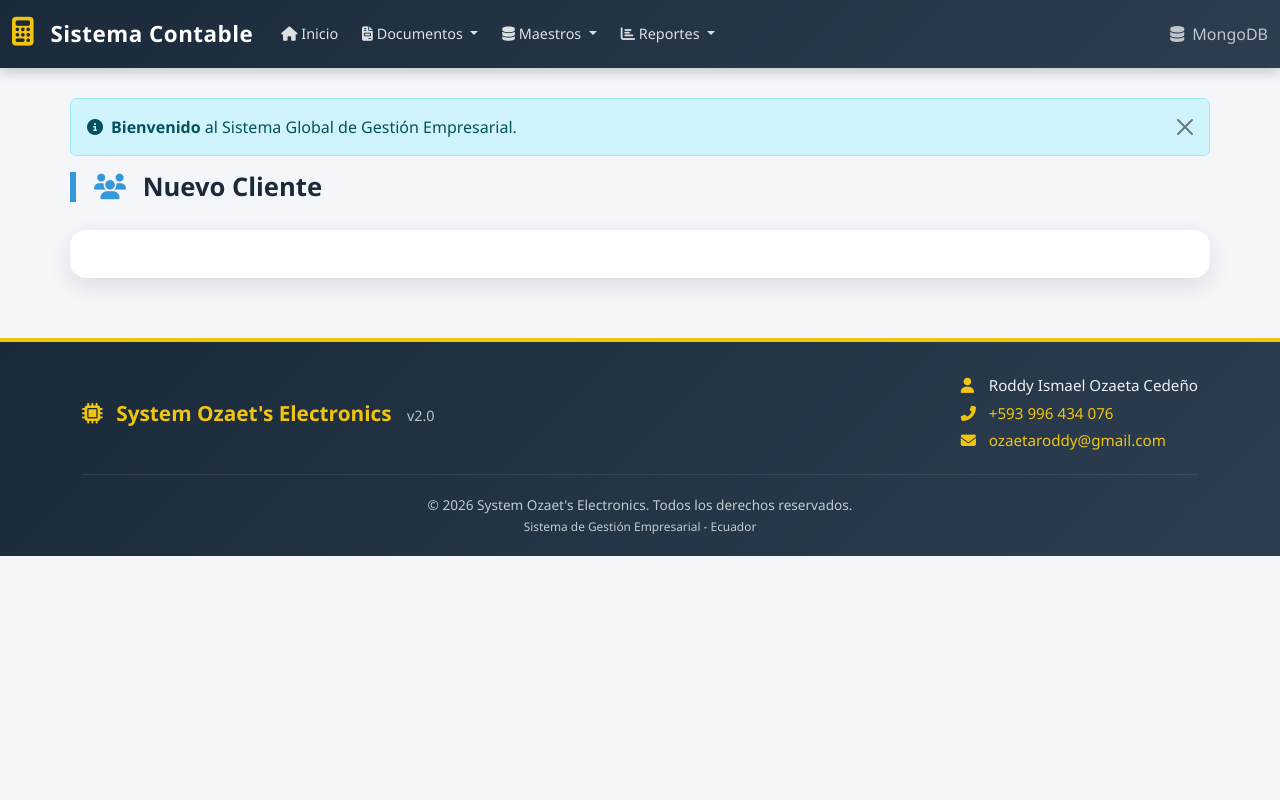
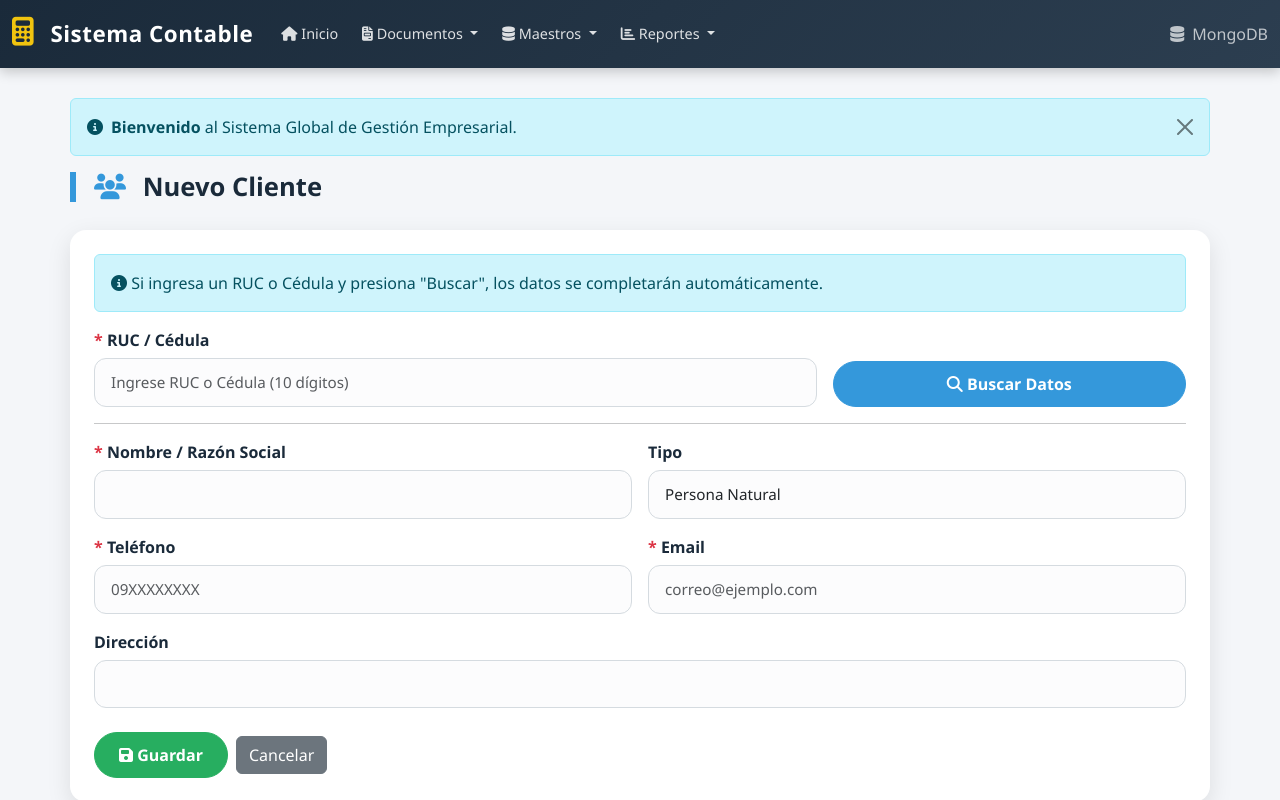
Before and after one commit to ozaetaroddy/Aplicativo_Cacao, a Vue app in the folder frontend/: page /clientes/nuevo in a window 1280 px wide. Shown: the top 800 px of the page. Built offline with nearby package versions, Linux system fonts and the light colour scheme; no server answers.

Commit message:
Corrección de ClienteForm: validaciones y logs para depurar registro

```diff
--- a/frontend/src/components/clientes/ClienteForm.vue
+++ b/frontend/src/components/clientes/ClienteForm.vue
@@ -7,8 +7,108 @@
     <div class="card card-cacao">
       <div class="card-body">
         <form @submit.prevent="guardar" novalidate>
-          <!-- ... (el resto del template es igual) ... -->
-          <!-- Asegúrate de que todos los campos tengan v-model con form.nombre, form.ruc, etc. -->
+          <!-- ===== BÚSQUEDA POR RUC/CÉDULA ===== -->
+          <div class="alert alert-info">
+            <i class="fas fa-info-circle"></i>
+            Si ingresa un RUC o Cédula y presiona "Buscar", los datos se completarán automáticamente.
+          </div>
+
+          <div class="row g-3">
+            <div class="col-md-8">
+              <label class="form-label"><span class="text-danger">*</span> RUC / Cédula</label>
+              <input
+                type="text"
+                class="form-control"
+                v-model="form.ruc"
+                placeholder="Ingrese RUC o Cédula (10 dígitos)"
+                @blur="validarRuc"
+                required
+              />
+              <div v-if="errores.ruc" class="text-danger small">{{ errores.ruc }}</div>
+            </div>
+            <div class="col-md-4 d-flex align-items-end">
+              <button
+                type="button"
+                class="btn btn-primary w-100"
+                @click="buscarPorIdentificacion"
+                :disabled="buscando"
+              >
+                <i class="fas fa-search" :class="{ 'fa-spin': buscando }"></i>
+                {{ buscando ? 'Buscando...' : 'Buscar Datos' }}
+              </button>
+            </div>
+          </div>
+
+          <hr />
+
+          <!-- ===== DATOS DEL CLIENTE ===== -->
+          <div class="row g-3">
+            <div class="col-md-6">
+              <label class="form-label"><span class="text-danger">*</span> Nombre / Razón Social</label>
+              <input
+                type="text"
+                class="form-control"
+                v-model="form.nombre"
+                @blur="validarNombre"
+                required
+              />
+              <div v-if="errores.nombre" class="text-danger small">{{ errores.nombre }}</div>
+            </div>
+            <div class="col-md-6">
+              <label class="form-label">Tipo</label>
+              <select class="form-select" v-model="form.tipo">
+                <option value="persona">Persona Natural</option>
+                <option value="empresa">Empresa</option>
+              </select>
+            </div>
+            <div class="col-md-6">
+              <label class="form-label"><span class="text-danger">*</span> Teléfono</label>
+              <input
+                type="text"
+                class="form-control"
+                v-model="form.telefono"
+                placeholder="09XXXXXXXX"
+                @blur="validarTelefono"
+                required
+              />
+              <div v-if="errores.telefono" class="text-danger small">{{ errores.telefono }}</div>
+            </div>
+            <div class="col-md-6">
+              <label class="form-label"><span class="text-danger">*</span> Email</label>
+              <input
+                type="email"
+                class="form-control"
+                v-model="form.email"
+                placeholder="correo@ejemplo.com"
+                @blur="validarEmail"
+                required
+              />
+              <div v-if="errores.email" class="text-danger small">{{ errores.email }}</div>
+            </div>
+            <div class="col-md-12">
+              <label class="form-label">Dirección</label>
+              <input
+                type="text"
+                class="form-control"
+                v-model="form.direccion"
+              />
+            </div>
+          </div>
+
+          <!-- ===== MOSTRAR ERRORES GENERALES ===== -->
+          <div v-if="errorGeneral" class="alert alert-danger mt-3">
+            <i class="fas fa-exclamation-circle"></i> {{ errorGeneral }}
+          </div>
+
+          <div class="mt-4">
+            <button type="submit" class="btn btn-success me-2" :disabled="cargando">
+              <i class="fas fa-save" :class="{ 'fa-spin': cargando }"></i>
+              {{ cargando ? 'Guardando...' : 'Guardar' }}
+            </button>
+            <router-link to="/clientes" class="btn btn-secondary">
+              Cancelar
+            </router-link>
+          </div>
         </form>
       </div>
     </div>
@@ -16,7 +116,7 @@
 </template>
 
 <script setup>
-import { ref, onMounted, computed } from 'vue'
+import { ref, onMounted } from 'vue'
 import { useRoute, useRouter } from 'vue-router'
 import { useMongoDB } from '../../composables/useMongoDB'
 
@@ -25,8 +125,10 @@ const router = useRouter()
 const { findById, insertOne, updateOne } = useMongoDB()
 const id = route.params.id
 const buscando = ref(false)
+const cargando = ref(false)
+const errorGeneral = ref('')
 
-// ===== FORMULARIO (estructura completa) =====
+// ===== FORMULARIO =====
 const form = ref({
   ruc: '',
   nombre: '',
@@ -36,7 +138,7 @@ const form = ref({
   direccion: ''
 })
 
-// ===== VALIDACIONES (igual que antes) =====
+// ===== VALIDACIONES =====
 const errores = ref({
   ruc: '',
   nombre: '',
@@ -46,9 +148,12 @@ const errores = ref({
 
 const validarRuc = () => {
   const ruc = form.value.ruc?.trim() || ''
-  if (!ruc) { errores.value.ruc = 'El RUC/Cédula es obligatorio'; return false }
+  if (!ruc) {
+    errores.value.ruc = 'El RUC/Cédula es obligatorio'
+    return false
+  }
   if (ruc.length !== 10 || !/^\d+$/.test(ruc)) {
-    errores.value.ruc = 'Debe tener 10 dígitos numéricos'
+    errores.value.ruc = 'El RUC/Cédula debe tener 10 dígitos numéricos'
     return false
   }
   errores.value.ruc = ''
@@ -57,9 +162,16 @@ const validarRuc = () => {
 
 const validarNombre = () => {
   const nombre = form.value.nombre?.trim() || ''
-  if (!nombre) { errores.value.nombre = 'El nombre es obligatorio'; return false }
+  if (!nombre) {
+    errores.value.nombre = 'El nombre es obligatorio'
+    return false
+  }
   if (!/^[A-Za-zÁÉÍÓÚÑáéíóúñ\s.]+$/.test(nombre)) {
-    errores.value.nombre = 'Solo letras, espacios y puntos'
+    errores.value.nombre = 'El nombre solo puede contener letras, espacios y puntos'
+    return false
+  }
+  if (nombre.length < 3) {
+    errores.value.nombre = 'El nombre debe tener al menos 3 caracteres'
     return false
   }
   errores.value.nombre = ''
@@ -68,9 +180,12 @@ const validarNombre = () => {
 
 const validarTelefono = () => {
   const telefono = form.value.telefono?.trim() || ''
-  if (!telefono) { errores.value.telefono = 'El teléfono es obligatorio'; return false }
+  if (!telefono) {
+    errores.value.telefono = 'El teléfono es obligatorio'
+    return false
+  }
   if (!/^09\d{8}$/.test(telefono)) {
-    errores.value.telefono = 'Debe comenzar con 09 y tener 10 dígitos'
+    errores.value.telefono = 'El teléfono debe comenzar con 09 y tener 10 dígitos'
     return false
   }
   errores.value.telefono = ''
@@ -79,7 +194,10 @@ const validarTelefono = () => {
 
 const validarEmail = () => {
   const email = form.value.email?.trim() || ''
-  if (!email) { errores.value.email = 'El email es obligatorio'; return false }
+  if (!email) {
+    errores.value.email = 'El email es obligatorio'
+    return false
+  }
   if (!/^[^\s@]+@[^\s@]+\.(com|es|ec|org|net|edu|info)$/i.test(email)) {
     errores.value.email = 'Email inválido. Debe terminar en .com, .es, .ec, etc.'
     return false
@@ -88,34 +206,38 @@ const validarEmail = () => {
   return true
 }
 
-const formularioValido = computed(() => {
-  return validarRuc() && validarNombre() && validarTelefono() && validarEmail()
-})
+const validarFormulario = () => {
+  const rucOk = validarRuc()
+  const nombreOk = validarNombre()
+  const telefonoOk = validarTelefono()
+  const emailOk = validarEmail()
+  return rucOk && nombreOk && telefonoOk && emailOk
+}
 
-// ===== CARGAR DATOS SI ES EDICIÓN (CORREGIDO) =====
+// ===== CARGAR DATOS SI ES EDICIÓN =====
 onMounted(async () => {
   if (id) {
     try {
       console.log('Cargando cliente con ID:', id)
       const data = await findById('clientes', id)
-      console.log('Datos recibidos:', data)
+      console.log('Datos cargados:', data)
       if (data) {
         form.value = data
       } else {
-        console.warn('No se encontraron datos para el ID:', id)
+        errorGeneral.value = 'No se encontró el cliente'
       }
     } catch (e) {
       console.error('Error al cargar cliente:', e)
-      alert('Error al cargar los datos del cliente')
+      errorGeneral.value = 'Error al cargar los datos: ' + e.message
     }
   }
 })
 
-// ===== BUSCAR POR RUC/CÉDULA =====
+// ===== BUSCAR POR RUC/CÉDULA (scraping) =====
 const buscarPorIdentificacion = async () => {
   if (!validarRuc()) return
-
   buscando.value = true
+  errorGeneral.value = ''
   try {
     const response = await fetch(`${import.meta.env.VITE_API_BASE_URL}/consultas/cedula/${form.value.ruc.trim()}`)
     if (!response.ok) {
@@ -138,35 +260,50 @@ const buscarPorIdentificacion = async () => {
 
 // ===== GUARDAR CLIENTE =====
 const guardar = async () => {
-  if (!formularioValido.value) {
+  console.log('Intentando guardar...')
+  errorGeneral.value = ''
+
+  // Validar todo
+  if (!validarFormulario()) {
+    // Forzar validación de todos los campos para mostrar errores
     validarRuc()
     validarNombre()
     validarTelefono()
     validarEmail()
-    alert('Corrija los errores antes de guardar')
+    errorGeneral.value = 'Por favor, corrija los errores marcados en rojo'
+    console.log('❌ Formulario inválido')
     return
   }
 
-  try {
-    // Crear una copia limpia de los datos sin campos extra
-    const datosGuardar = {
+  // Preparar datos
+  const datos = {
     ruc: form.value.ruc.trim(),
     nombre: form.value.nombre.trim(),
     tipo: form.value.tipo,
     telefono: form.value.telefono.trim(),
-      email: form.value.email.trim().toLowerCase(),
+    email: form.value.email.trim(),
     direccion: form.value.direccion?.trim() || ''
   }
 
+  console.log('📦 Datos a guardar:', datos)
+  cargando.value = true
+
+  try {
+    let resultado
     if (id) {
-      await updateOne('clientes', id, datosGuardar)
+      console.log('🔄 Actualizando cliente existente...')
+      resultado = await updateOne('clientes', id, datos)
     } else {
-      await insertOne('clientes', datosGuardar)
+      console.log('➕ Creando nuevo cliente...')
+      resultado = await insertOne('clientes', datos)
     }
+    console.log('✅ Resultado:', resultado)
     router.push('/clientes')
   } catch (e) {
-    console.error('Error al guardar:', e)
-    alert('Error al guardar: ' + e.message)
+    console.error('❌ Error al guardar:', e)
+    errorGeneral.value = 'Error al guardar: ' + e.message
+  } finally {
+    cargando.value = false
   }
 }
 </script>
```
Lines whose indentation alone changed are shown as unchanged.
